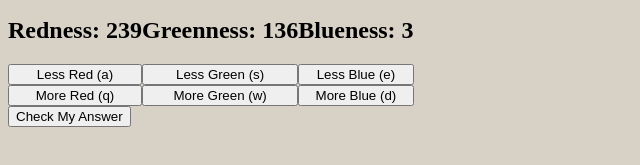
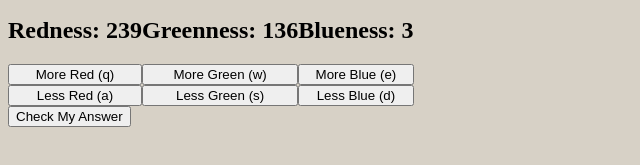
Before and after one commit to bipvanwinkle/color-matcher, a plain HTML site: page index.html in a window 1280 px wide. Shown: the part 311-476 px from the top of the page, 0-640 px from the left. Drawn offline with Linux system fonts and the light colour scheme.

Commit message:
Changed layout of controls and fixed mislabel

```diff
--- a/index.html
+++ b/index.html
@@ -18,18 +18,18 @@
         <div style="display: flex; flex-direction: row">
             <div style="display: flex; flex-direction: column">
                 <h2 id="red-label">Redness</h2>
+                <button id="more-red">More Red (q)</button>
                 <button id="less-red">Less Red (a)</button>
-                <button id="more-red">More Red (q)</button>
             </div>
             <div style="display: flex; flex-direction: column">
                 <h2 id="green-label">Greenness</h2>
+                <button id="more-green">More Green (w)</button>
                 <button id="less-green">Less Green (s)</button>
-                <button id="more-green">More Green (w)</button>
             </div>
             <div style="display: flex; flex-direction: column">
                 <h2 id="blue-label">Blueness</h2>
-                <button id="less-blue">Less Blue (e)</button>
-                <button id="more-blue">More Blue (d)</button>
+                <button id="more-blue">More Blue (e)</button>
+                <button id="less-blue">Less Blue (d)</button>
             </div>
         </div>
         <button id="check">Check My Answer</button>
```
